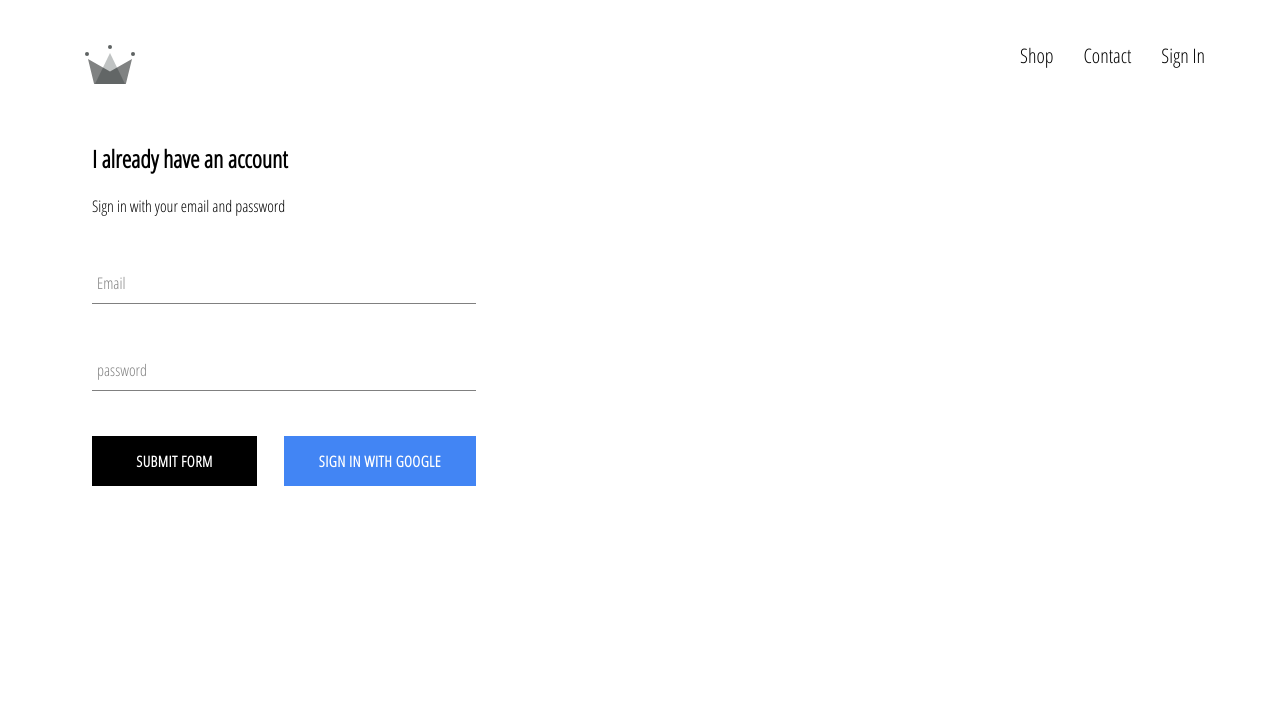
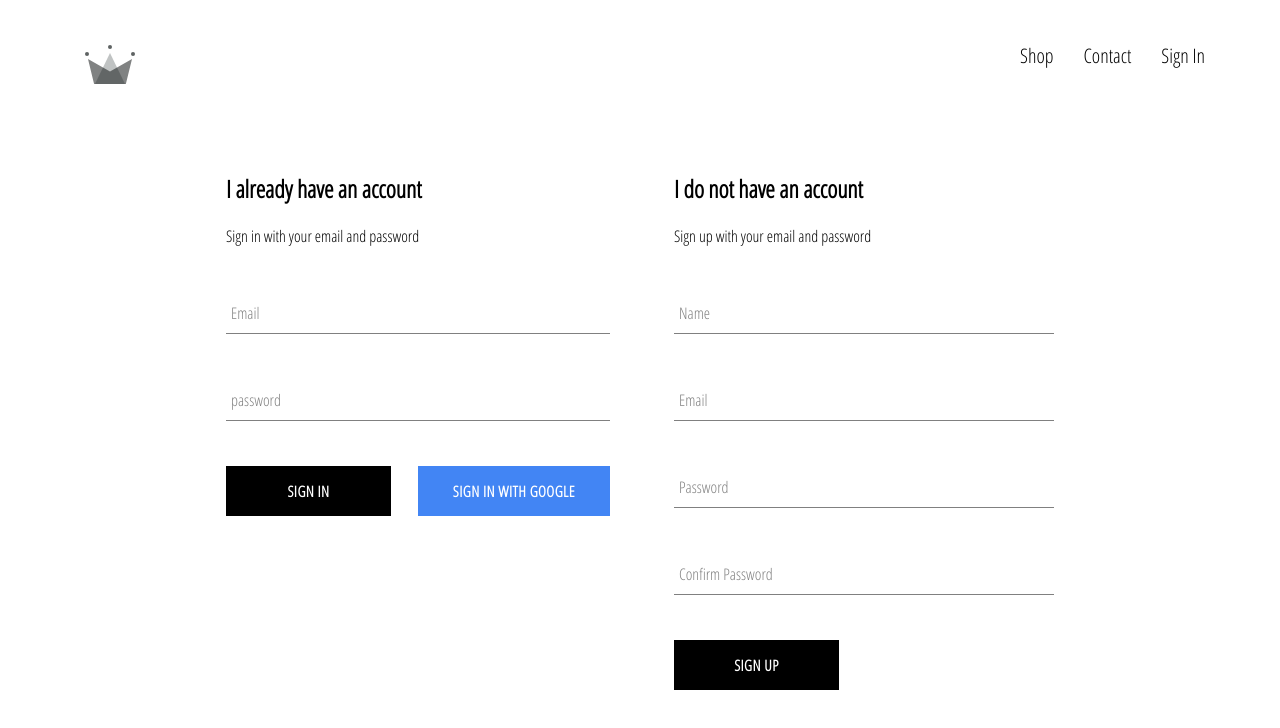
Before and after one commit to sohil2609/crwn-clothing, a React (Create React App) app: page /signin in a window 1280 px wide. Shown: the top 728 px of the page. Built offline with nearby package versions, Linux system fonts and the light colour scheme; no server answers.

Commit message:
implemented sign up for user

```diff
--- a/src/App.js
+++ b/src/App.js
@@ -5,7 +5,7 @@
 import { ShopPage } from './pages/shop/shop.component';
 import { Header } from './components/header/header.component';
 import { SignInSignUpPage } from './pages/sign-in-sign-out/sign-in-sign-out.component';
-import { auth } from './firebase/firebase.utilities'
+import { auth, createUserProfileDocument } from './firebase/firebase.utilities'
 
 
 class App extends React.Component {
@@ -22,9 +22,21 @@
 
 
   componentDidMount() {
-    this.unsubscribeFromAuth = auth.onAuthStateChanged(user => {
-      console.log(user)
-      this.setState({currentUser: user})
+    this.unsubscribeFromAuth = auth.onAuthStateChanged(async user => {
+      if(user) {
+        const userRef = await createUserProfileDocument(user);
+        userRef.onSnapshot(snapShot => {
+          this.setState({
+            currentUser: {
+              id: snapShot.id,
+              ...snapShot.data()
+            }
+          })
+        })
+      } else {
+        this.setState({currentUser: null})
+      }
+
     })
   }
 
--- a/src/components/sign-in/sign-in.component.jsx
+++ b/src/components/sign-in/sign-in.component.jsx
@@ -32,15 +32,17 @@
                     <FormInput
                         name="email"
                         label="Email"
+                        type="email"
                         value={this.state.email} required
                         handleChange={this.handleChange}></FormInput>
                     <FormInput
                         name="password"
+                        type="password"
                         value={this.state.password}
                         handleChange={this.handleChange} required
                         label="password"></FormInput>
                     <div className="action-container">
-                        <CustomButton type="submit">Submit Form</CustomButton>
+                        <CustomButton type="submit">Sign In</CustomButton>
                         <CustomButton onClick={signInWithGoogle} isGoogleSignin>Sign In With Google</CustomButton>
                     </div>
                 </form>
--- a/src/components/sign-up/sign-up.component.jsx
+++ b/src/components/sign-up/sign-up.component.jsx
@@ -0,0 +1,82 @@
+import React from 'react';
+import "./sign-up.styles.scss";
+import { FormInput } from '../form-input/form-input.component';
+import { CustomButton } from '../custom-button/custom-button.component';
+import { auth, createUserProfileDocument } from '../../firebase/firebase.utilities';
+
+export class SignUp extends React.Component {
+    constructor(props) {
+        super(props)
+        this.state = {
+            displayName: '',
+            email: '',
+            password: '',
+            confirmPassword: ''
+        }
+    }
+
+    handleSubmit = async event => {
+        event.preventDefault()
+        const { email, password, displayName, confirmPassword } = this.state;
+        if(password !== confirmPassword) {
+            alert("Passwords don't match");
+            return;
+        }
+
+        try {
+            const { user } = await auth.createUserWithEmailAndPassword(email, password);
+            await createUserProfileDocument(user, {displayName});
+            this.setState({
+                displayName: '',
+                email: '',
+                password: '',
+                confirmPassword: ''
+            })
+        }
+        catch(error) {
+            console.error(error)
+        }
+    }
+
+    handleChange = (e) => {
+        const { value, name } = e.target;
+        this.setState({[name]: value})
+    }
+
+    render() {
+        return (
+            <div className="sign-up">
+                <h2>I do not have an account</h2>
+                <span>Sign up with your email and password</span>
+                <form onSubmit={this.handleSubmit}>
+                    <FormInput
+                        name="displayName"
+                        label="Name"
+                        value={this.state.displayName} required
+                        handleChange={this.handleChange}></FormInput>
+                    <FormInput
+                        name="email"
+                        type="email"
+                        label="Email"
+                        value={this.state.email} required
+                        handleChange={this.handleChange}></FormInput>
+                    <FormInput
+                        name="password"
+                        label="Password"
+                        type="password"
+                        value={this.state.password} required
+                        handleChange={this.handleChange}></FormInput>
+                    <FormInput
+                        name="confirmPassword"
+                        type="password"
+                        value={this.state.confirmPassword}
+                        handleChange={this.handleChange} required
+                        label="Confirm Password"></FormInput>
+                    <div className="action-container">
+                        <CustomButton type="submit">Sign Up</CustomButton>
+                    </div>
+                </form>
+            </div>
+        )
+    }
+}
--- a/src/components/sign-up/sign-up.styles.scss
+++ b/src/components/sign-up/sign-up.styles.scss
@@ -0,0 +1,9 @@
+.sign-up {
+    width: 380px;
+    margin: 32px;
+    display: flex;
+    flex-direction: column;
+    .title {
+        margin: 10px 0;
+    }
+}
--- a/src/firebase/firebase.utilities.js
+++ b/src/firebase/firebase.utilities.js
@@ -14,6 +14,28 @@
     measurementId: "G-X0G4LNJGDX"
 }
 
+export const createUserProfileDocument = async (userAuth, additionalData) => {
+    if(userAuth) {
+       const userRef = firestore.doc(`users/${userAuth.uid}`)
+
+       const snapShot = await userRef.get()
+       if(!snapShot.exists) {
+            const { displayName, email } = userAuth;
+            const createdAt = new Date();
+
+            try {
+                await userRef.set({
+                    displayName, email, createdAt, ...additionalData
+                })
+            }
+            catch(error) {
+                console.log('error creating user', error.message)
+            }
+       }
+       return userRef
+    }
+}
+
 
 firebase.initializeApp(config);
 
--- a/src/pages/sign-in-sign-out/sign-in-sign-out.component.jsx
+++ b/src/pages/sign-in-sign-out/sign-in-sign-out.component.jsx
@@ -1,9 +1,11 @@
 import React from "react";
 import "./sign-in-sign-out.styles.scss";
 import { SignIn } from "../../components/sign-in/sign-in.component";
+import { SignUp } from "../../components/sign-up/sign-up.component";
 
 export const SignInSignUpPage = () => (
     <div className="sign-in-sign-up">
         <SignIn />
+        <SignUp />
     </div>
 )
--- a/src/pages/sign-in-sign-out/sign-in-sign-out.styles.scss
+++ b/src/pages/sign-in-sign-out/sign-in-sign-out.styles.scss
@@ -0,0 +1,6 @@
+.sign-in-sign-up {
+    display: flex;
+    flex-direction: row;
+    justify-content: center;
+    margin: 30px auto;
+}
```
